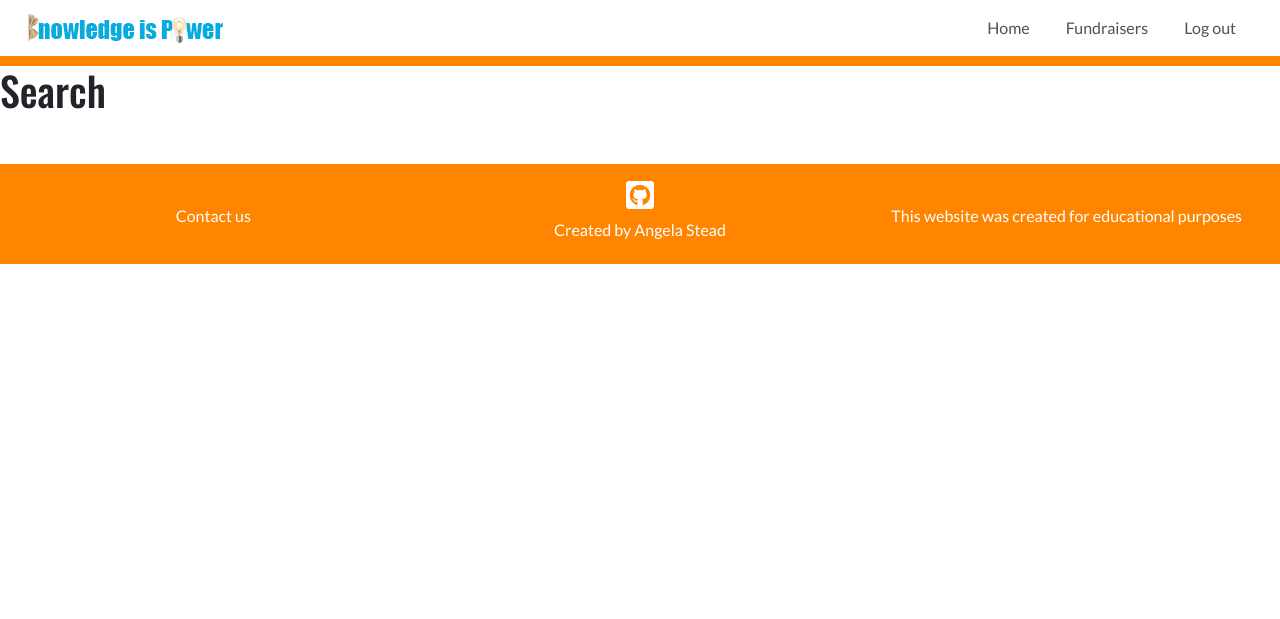
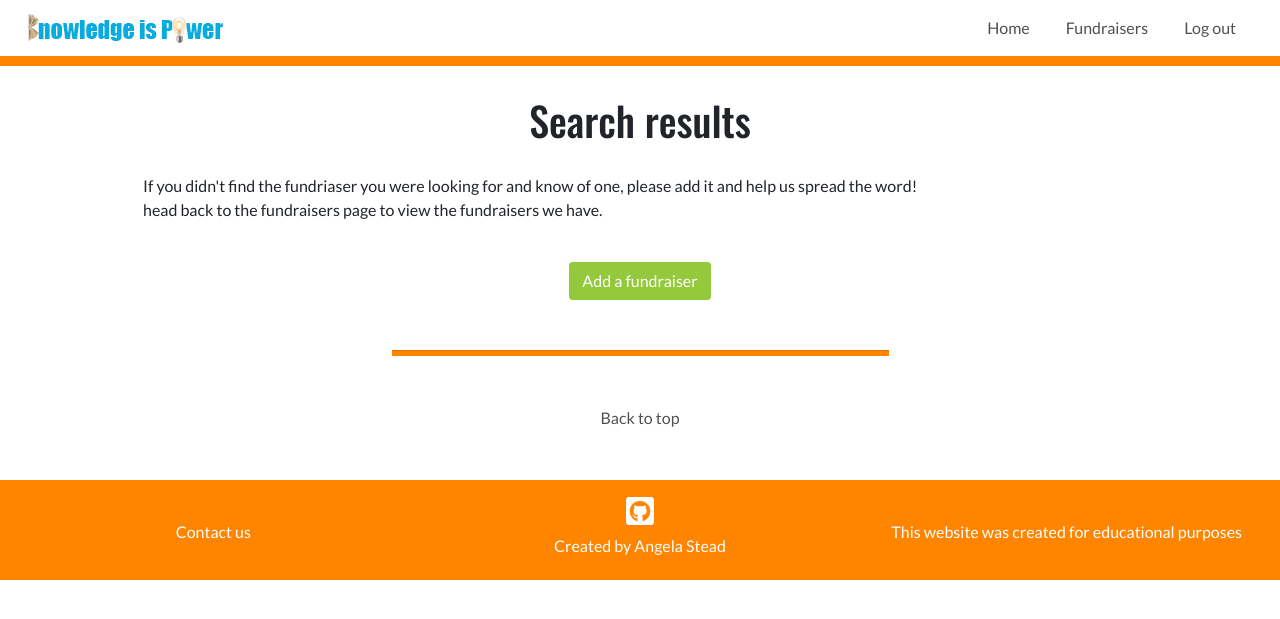
Before and after one commit to Angie55/MilestoneThree_KnowlegeisPower, a Flask app: page /search in a window 1280 px wide. Shown: the top 619 px of the page. Run offline with Flask 2, Linux system fonts and the light colour scheme; data that the repository does not hold is empty; some libraries are stand-ins or nearby versions.

Commit message:
edited search results page to display the results of search input

```diff
--- a/static/css/style.css
+++ b/static/css/style.css
@@ -131,7 +131,7 @@ h1, h2, h3, h6 {
     margin-bottom: 50px;
 }
 
-/*--------------------------------- Fundraiser page*/
+/*--------------------------------- Fundraisers and  search results page*/
 .intro-fund-page {
     margin-top: 30px;
 }
@@ -149,6 +149,8 @@ h1, h2, h3, h6 {
     margin-top: 50px;
     margin-bottom: 10px;
 }
+
+/*--------------------------------- Fundraisers page*/
 
 .page-link {
     color: #505050;
@@ -254,7 +256,7 @@ h1, h2, h3, h6 {
  }
 
 
- /*--------------------------------- register and login page*/
+ /*--------------------------------- register and login pages*/
 
   .log-reg-form {
       max-width: 30%;
--- a/templates/search-results.html
+++ b/templates/search-results.html
@@ -1,6 +1,48 @@
 {% extends 'base.html' %} {% block content %}
 
-<h1>Search</h1>
+<div class="container-fluid page-width-container page-padding-sm">
+    <header class="page-headers">
+        <h1 class="headers-position">Search results</h1>
+        <p>If you didn't find the fundriaser you were looking for and know of one, please add it and help us spread the word!<br>
+        head back to the fundraisers page to view the fundraisers we have.</p>
+        <!--Link to add a new findraiser form-->
+        <div class="text-center headers-button">
+            <a class="btn green-button" href="{{ url_for('add_fundraiser') }}" role="button">Add a fundraiser</a>
+        </div>
+    </header>
+
+    <hr class="general-hr fund-top-hr">
+
+    <main class="fund-main">
+        <div class="container-fluid">
+        <!--This section displays all the fundraisers that have the value of the search input in the title or country-->
+        {% for fundraiser in fundraisers %}
+            <!--Displays fundraiser image-->
+            <div class="row justify-content-center">
+                <div class="col-xl-4 col-lg-6">
+                    <img class="img-fluid" src="{{fundraiser.fundraiser_image}}">
+                </div>
+                <!--Displays fundraiser name and introduction-->
+                <div class="col-xl-4 col-lg-6">
+                    <h3 class="text-center fund-name-sm">{{fundraiser.fundraiser_name}}</h3>
+                    <p class="intro-fund-page">{{fundraiser.fundraiser_intro}}</p>
+                    <div class="text-center">
+                        <a class="btn blue-btn read-more-btn" href="{{ url_for('fundraiser', fundraisers_id=fundraiser._id) }}" role="button">Read More</a>
+                    </div>
+                </div>
+            </div>
+            <hr class="thin-hr fundraising-hr">
+        {% endfor %}
+
+            <!--Link back to top of the page-->
+            <div class="row text-center">
+                <div class="col-12 back-to-top-link">
+                    <a href="#back-to-top">Back to top</a>
+                </div>
+            </div>
+        </div>
+    </main>
+</div>
 
 
 
```
